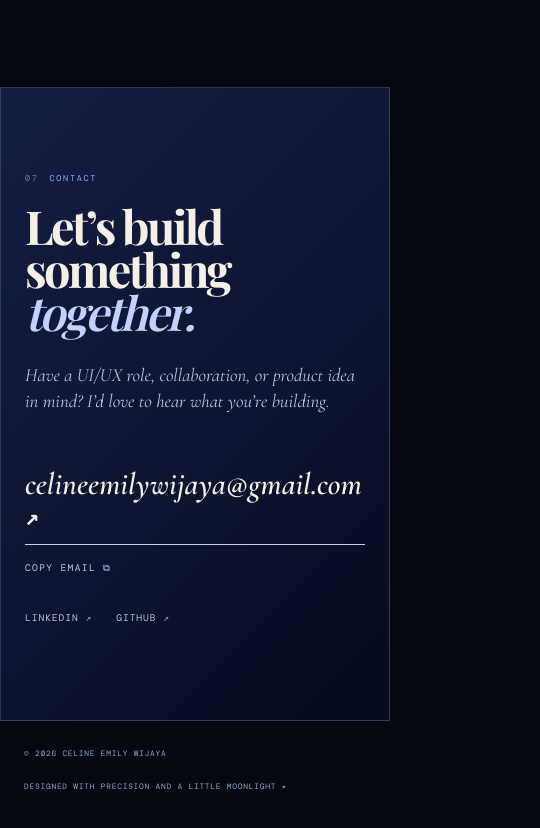
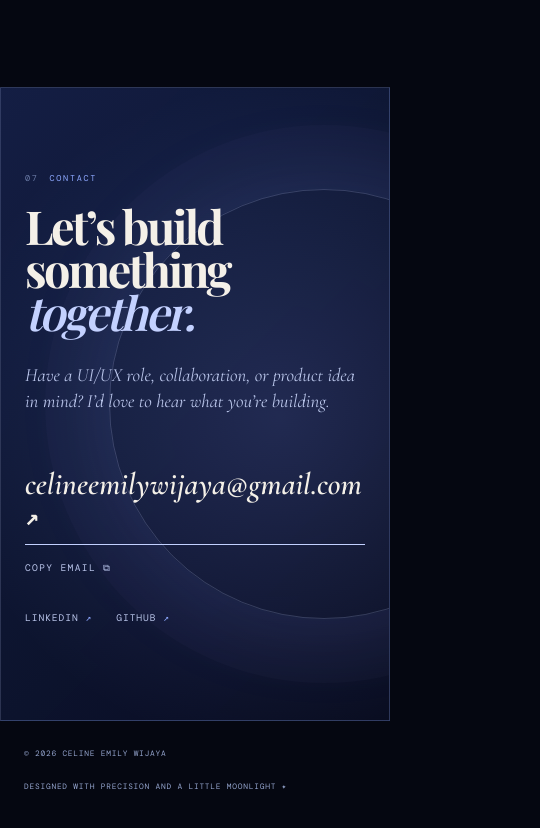
Before and after one commit to AeruSeishiro/celineemilywijaya.github.io, a plain HTML site: page index.html in a window 390 px wide. Shown: the part 10762-11590 px from the top of the page, 540 px wide, since content can reach past the window. Drawn offline with nearby package versions, Linux system fonts and the light colour scheme; a web font is replaced by a local one.

Commit message:
Fix mobile horizontal overflow from contact-section orbit
The .contact-orbit (right: -150px) resolved its containing block against
<main> instead of .contact-section, which lacked position: relative, so
its overflow: hidden could not clip it. Add position: relative to
.contact-section and overflow-x: hidden on <html> for iOS Safari.

Co-Authored-By: Claude Sonnet 5 <noreply@anthropic.com>

```diff
--- a/style.css
+++ b/style.css
@@ -21,7 +21,7 @@
 }
 
 * { box-sizing: border-box; }
-html { scroll-behavior: smooth; background: var(--night); }
+html { scroll-behavior: smooth; background: var(--night); overflow-x: hidden; }
 body {
   min-width: 320px;
   margin: 0;
@@ -417,7 +417,7 @@ section { scroll-margin-top: 92px; }
 .about-facts span { display: block; margin-bottom: 7px; color: var(--dim); font-size: .55rem; letter-spacing: .15em; text-transform: uppercase; }
 .about-facts strong { color: var(--ice); font-family: var(--display); font-size: 1.05rem; font-weight: 500; }
 
-.contact-section { display: grid; grid-template-columns: minmax(0, 1.08fr) minmax(330px, .92fr); gap: 70px; overflow: hidden; margin-bottom: 30px; padding-top: 125px; padding-bottom: 125px; border: 1px solid var(--line); background: linear-gradient(135deg, rgba(24, 37, 83, .78), rgba(9, 13, 33, .9)); }
+.contact-section { position: relative; display: grid; grid-template-columns: minmax(0, 1.08fr) minmax(330px, .92fr); gap: 70px; overflow: hidden; margin-bottom: 30px; padding-top: 125px; padding-bottom: 125px; border: 1px solid var(--line); background: linear-gradient(135deg, rgba(24, 37, 83, .78), rgba(9, 13, 33, .9)); }
 .contact-section::before { position: absolute; inset: 0; background: radial-gradient(circle at 72% 52%, rgba(136, 157, 255, .17), transparent 21rem); content: ''; pointer-events: none; }
 .contact-copy, .contact-actions { position: relative; z-index: 1; }
 .contact-copy > p:not(.section-kicker) { max-width: 490px; margin: 29px 0 0; color: var(--soft); font-family: var(--display); font-size: 1.32rem; font-style: italic; line-height: 1.42; }
```
